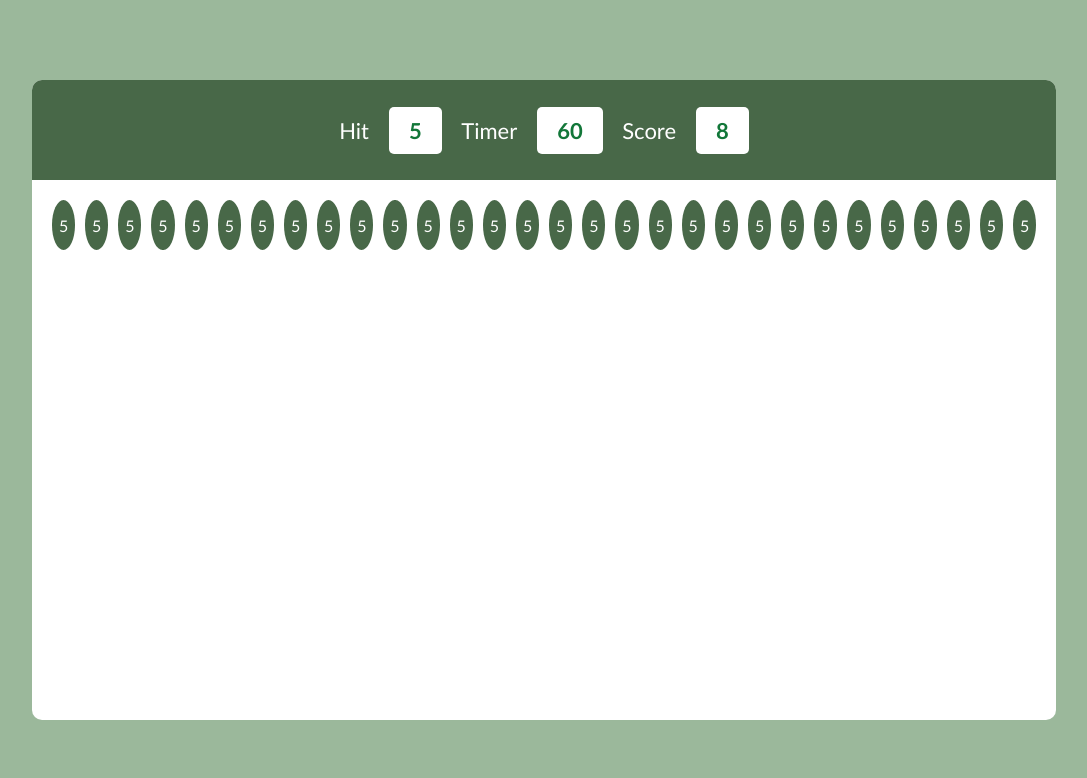
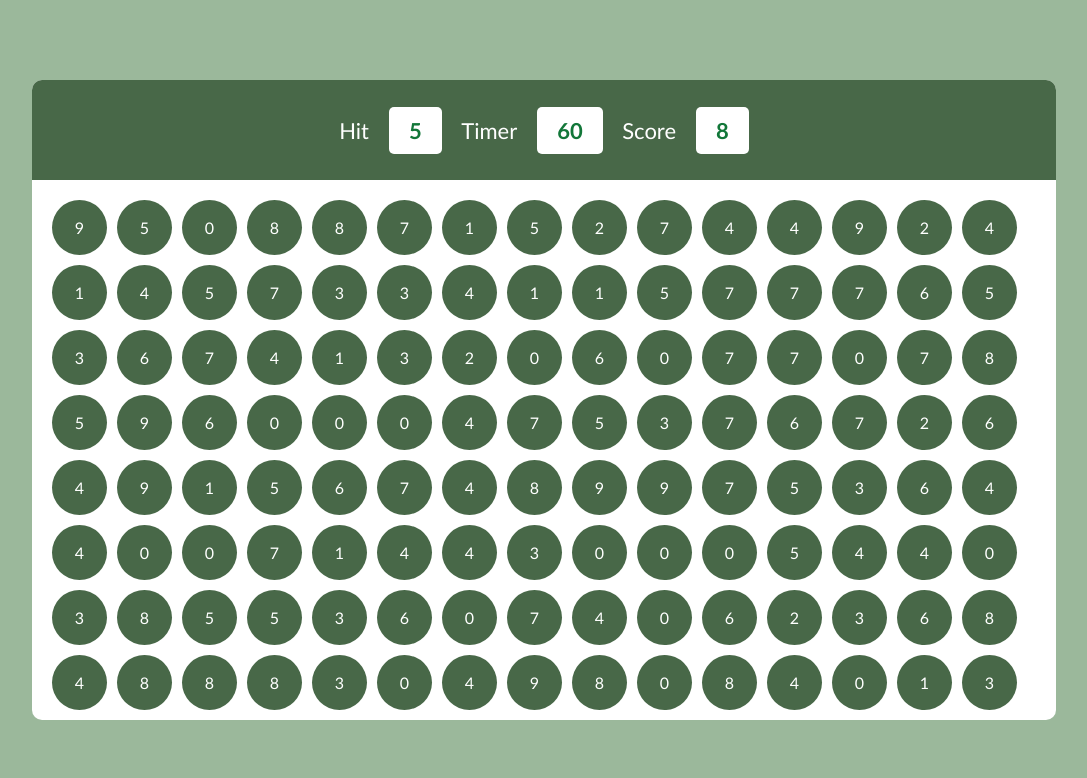
Before and after one commit to Muhammadhassanlashkarwala/bubble-game, a plain HTML site: page index.html in a window 1280 px wide. Shown: the whole page, without its empty margins (96-1183 px from the left). Drawn offline with Linux system fonts and the light colour scheme.

Commit message:
bubbles added

```diff
--- a/app.js
+++ b/app.js
@@ -0,0 +1,10 @@
+let clutter = "";
+
+for (let i = 1; i <= 126; i++) {
+    // const element = array[i];
+    console.log(i);
+    clutter += `<div class="bubble">${Math.floor(Math.random()*10)}</div>`
+}
+
+
+document.querySelector("#pbtm").innerHTML = clutter ;
--- a/index.html
+++ b/index.html
@@ -4,6 +4,7 @@
     <meta charset="UTF-8">
     <meta name="viewport" content="width=device-width, initial-scale=1.0">
     <title>Bubble Game</title>
+    <link rel="shortcut icon" href="favicon.ico" type="icon/icon.png">
     <link rel="stylesheet" href="style.css">
 </head>
 <body>
@@ -24,38 +25,9 @@
             </div>
             </div>
             <div id="pbtm">
-                <div class="bubble">5</div>
-                <div class="bubble">5</div>
-                <div class="bubble">5</div>
-                <div class="bubble">5</div>
-                <div class="bubble">5</div>
-                <div class="bubble">5</div>
-                <div class="bubble">5</div>
-                <div class="bubble">5</div>
-                <div class="bubble">5</div>
-                <div class="bubble">5</div>
-                <div class="bubble">5</div>
-                <div class="bubble">5</div>
-                <div class="bubble">5</div>
-                <div class="bubble">5</div>
-                <div class="bubble">5</div>
-                <div class="bubble">5</div>
-                <div class="bubble">5</div>
-                <div class="bubble">5</div>
-                <div class="bubble">5</div>
-                <div class="bubble">5</div>
-                <div class="bubble">5</div>
-                <div class="bubble">5</div>
-                <div class="bubble">5</div>
-                <div class="bubble">5</div>
-                <div class="bubble">5</div>
-                <div class="bubble">5</div>
-                <div class="bubble">5</div>
-                <div class="bubble">5</div>
-                <div class="bubble">5</div>
-                <div class="bubble">5</div>
             </div>
         </div>
     </div>
+    <script src="app.js"></script>
 </body>
 </html>
--- a/style.css
+++ b/style.css
@@ -7,6 +7,7 @@
 html,body{
     width: 100%;
     height: 100%;
+
 }
 #main{
     width: 100%;
@@ -57,8 +58,13 @@ background: #fff;
 #pbtm{
     display: flex;
     gap: 10px;
+    flex-wrap: wrap;
+    /* padding-left: 17px;
+    padding-top: 17px;
+    padding-bottom: 17px; */
     padding: 20px;
     width: 100%;
+    /* overflow: hidden; */
     height: calc(100% - 100px);
     /* background: black; */
 }
@@ -66,8 +72,8 @@ background: #fff;
     display: flex;
     align-items: center;
     justify-content:  center;
-    width: 50px;
-    height: 50px;
+    width: 55px;
+    height: 55px;
     background: rgb(72, 104, 72);
     color: #fff;
     border-radius: 50%;
```
Also changed, not shown: icon/icon.png (added).
